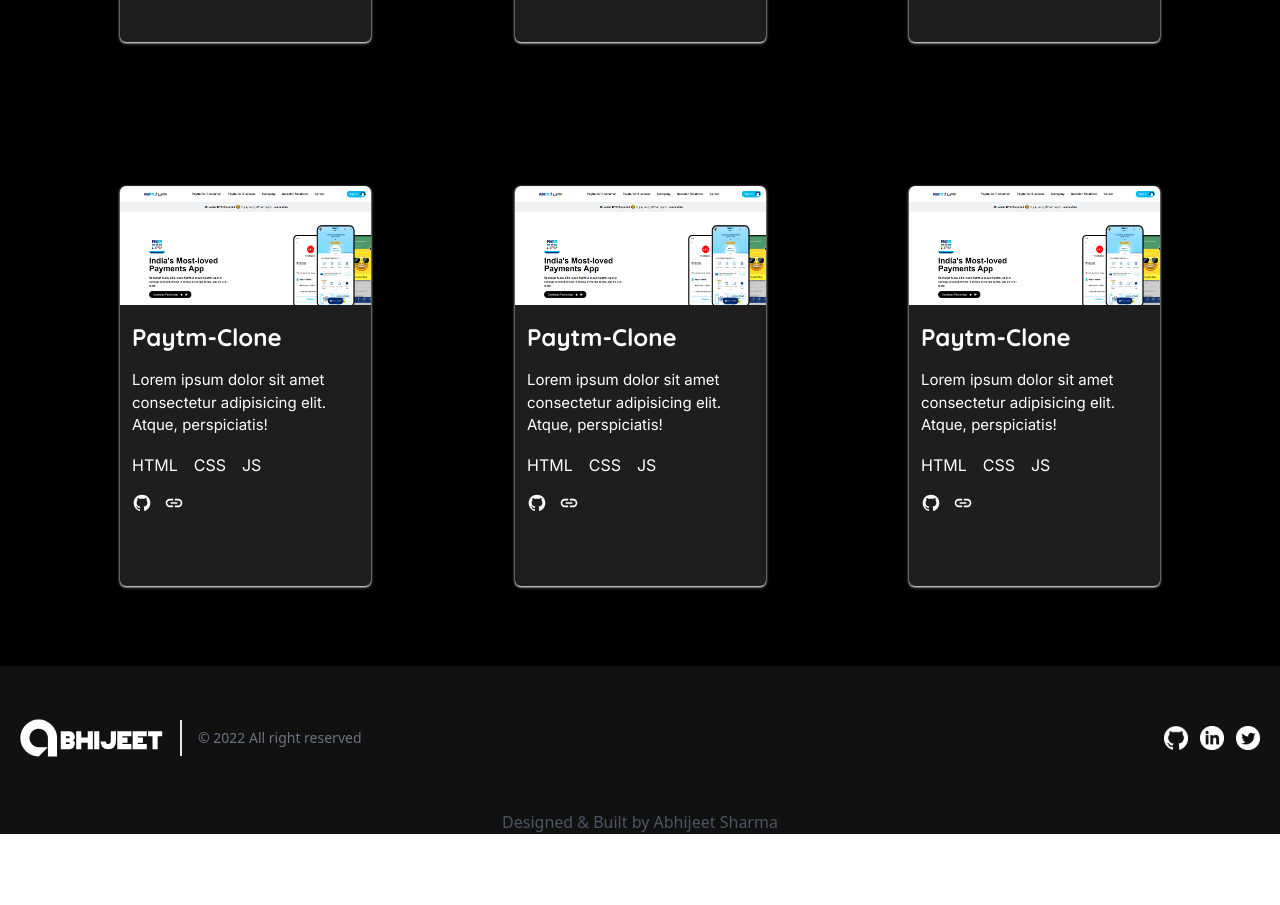
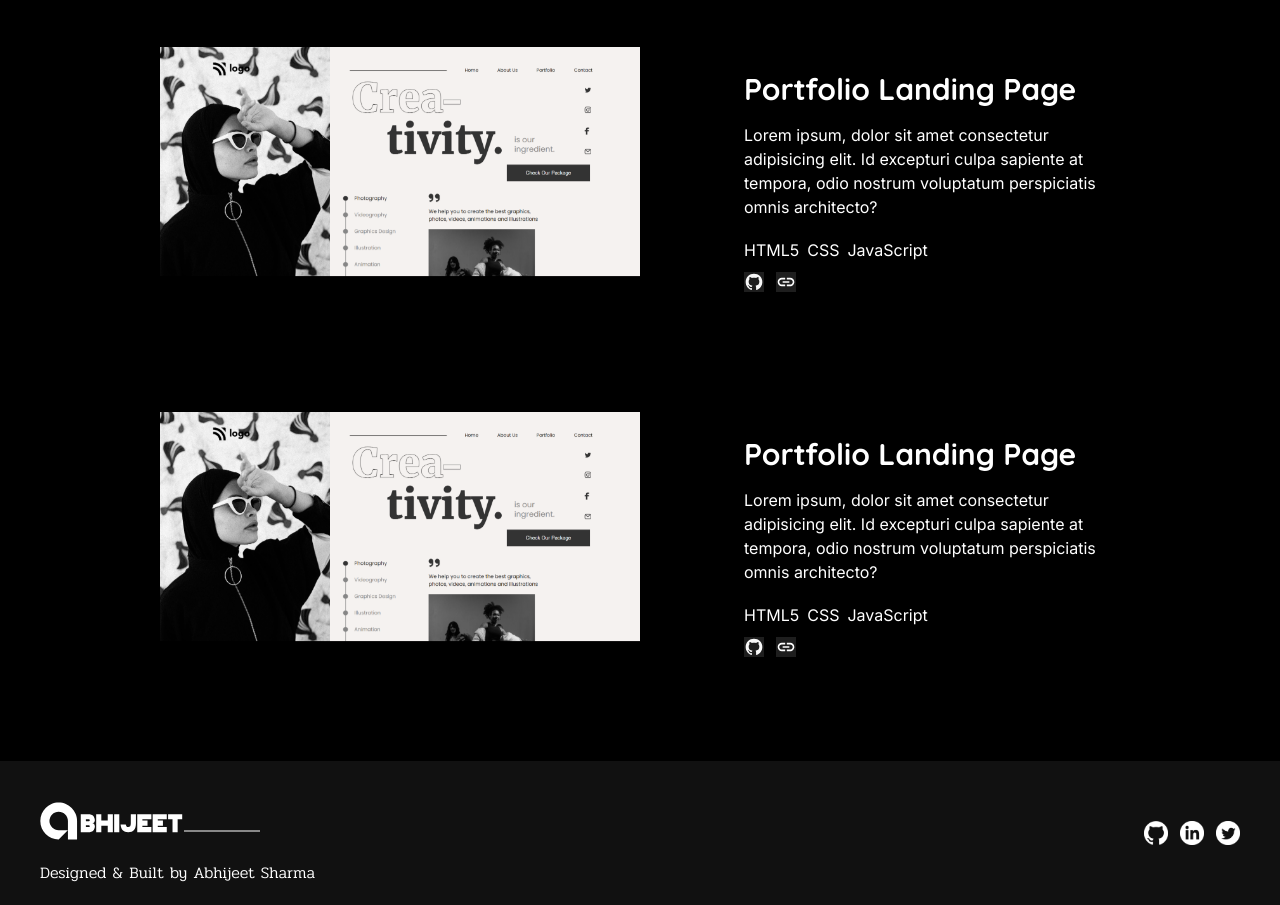
Before and after one commit to Abhi98sharma/Portfolio, a React (Vite) app: page / in a window 1280 px wide. Shown: the part 1740-2645 px from the top of the page. Before the commit the page ends 2574 px from the top, so only its background shows below. Built offline with nearby package versions, Linux system fonts and the light colour scheme; a web font is replaced by a local one.

Commit message:
added footer and hero section

```diff
--- a/src/components/Cards/Cards.jsx
+++ b/src/components/Cards/Cards.jsx
@@ -3,24 +3,40 @@
 export default function Cards() {
     return (
         <>
-            <Tilt>
-                <div className="h-[400px] bg-[#1E1E1E] text-white shadow shadow-white outline-none border-none rounded-md">
-                    <img className='w-full object-cover rounded-md rounded-b-none ' src="/screenshot/paytm-clone-image.png" alt="" />
-                    <div className='px-3 space-y-4'>
-                        <h1 className='mt-4 text-2xl font-Quicksand'>Paytm-Clone</h1>
-                        <p className='text-[15px] font-Inter'>Lorem ipsum dolor sit amet consectetur adipisicing elit. Atque, perspiciatis!</p>
-                        <div className='w-full flex space-x-4 font-Inter'>
-                            <span>HTML</span>
-                            <span>CSS</span>
-                            <span>JS</span>
+            <section className="grid grid-cols-2 space-x-20" >
+                <Tilt>
+                    <div className="relative hover:scale-125" >
+                        <img src="/Project-14.png" alt="" />
+                    </div>
+                </Tilt>
+                <div className="flex flex-col justify-center items-start p-6 space-y-4 font-Inter">
+                    <h1 className="text-3xl font-Quicksand">Portfolio Landing Page</h1>
+                    <p className="text-md">
+                        Lorem ipsum, dolor sit amet consectetur adipisicing elit. Id excepturi culpa sapiente at tempora, odio nostrum voluptatum perspiciatis omnis architecto?
+                    </p>
+                    <div className="flex flex-col justify-start space-y-2">
+                        <div className="text-xl space-x-2">
+                            <small>HTML5</small>
+                            <small>CSS</small>
+                            <small>JavaScript</small>
                         </div>
-                        <div className='flex space-x-3'>
-                            <img className='bg-white' src="/assets/github.svg" alt="" />
-                            <img className='bg-white' src="/assets/link.svg" alt="" />
+                        <div className="flex space-x-3">
+                            <a
+                                href="#"
+                                target="_blank"
+                            >
+                                <img src="/assets/github.svg" alt="" />
+                            </a>
+                            <a
+                                href="#"
+                                target="_blank"
+                            >
+                                <img src="/assets/link.svg" alt="" />
+                            </a>
                         </div>
                     </div>
                 </div>
-            </Tilt>
+            </section>
         </>
     )
 }
--- a/src/components/Contact/Contact.jsx
+++ b/src/components/Contact/Contact.jsx
@@ -1,15 +1,18 @@
 import React from 'react'
-import { Link } from 'react-router-dom'
+
 
 export default function Contact() {
   return (
     <>
-      <footer class="text-gray-600 body-font bg-[#111111]">
-        <div class="container px-5 py-8 mx-auto flex items-center sm:flex-row flex-col">
-          <Link to="/" >
-            <img className="w-36 h-20 z-20" src="/assets/name-logo.svg" alt="logo" />
-          </Link>
-          <p class="text-sm text-gray-500 sm:ml-4 sm:pl-4 sm:border-l-2 sm:border-gray-200 sm:py-2 sm:mt-0 mt-4">© 2022 All right reserved</p>
+      <footer class="text-gray-600 body-font bg-[#111111] font-Inter px-5">
+        <div class="container px-5 py-5 mx-auto flex items-center sm:flex-row flex-col">
+          <div>
+            <div className="flex">
+              <img className="w-36 h-20 z-20" src="/assets/name-logo.svg" alt="logo" />
+              <img className='mt-5' src="/assets/Line 1.svg" alt="design-line" />
+            </div>
+            <h1 className='font-Pridi text-[#fff]'>Designed & Built by Abhijeet Sharma</h1>
+          </div>
           <span class="inline-flex sm:ml-auto sm:mt-0 mt-4 justify-center sm:justify-start">
             <a class="text-gray-500">
               <img width={24} src="/socials-icon/github.png" alt="" />
@@ -22,9 +25,6 @@
             </a>
           </span>
         </div>
-        <div className='text-center '>
-          <h1>Designed & Built by Abhijeet Sharma</h1>
-        </div>
       </footer>
     </>
   )
--- a/src/components/Projects/Projects.jsx
+++ b/src/components/Projects/Projects.jsx
@@ -5,16 +5,8 @@
     <>
       <section className='max-w-full min-h-screen bg-black'>
         <div className="flex flex-col justify-center items-center px-20 pt-10 pb-20 space-y-10">
-          <h1 className="text-[50px] font-Quicksand font-bold">Projects</h1>
-          {/* <div className="flex justify-center items-center space-x-36 text-[15px] font-medium">
-            <button className="p-4 bg-[#3A36F3] rounded-lg">HTML Projects</button>
-            <button className="p-4 bg-[#3A36F3] rounded-lg">JS Projects</button>
-            <button className="p-4 bg-[#3A36F3] rounded-lg">React Projects</button>
-          </div> */}
-          <div className="w-full grid grid-cols-3 gap-36 pt-10 px-10">
-            <Cards />
-            <Cards />
-            <Cards />
+          <h1 className="text-[50px] py-10 font-Quicksand font-bold">Projects</h1>
+          <div className="w-full grid grid-cols-1 px-20 space-y-24">
             <Cards />
             <Cards />
             <Cards />
```
Also changed, not shown: public/Project-14.png (added).
